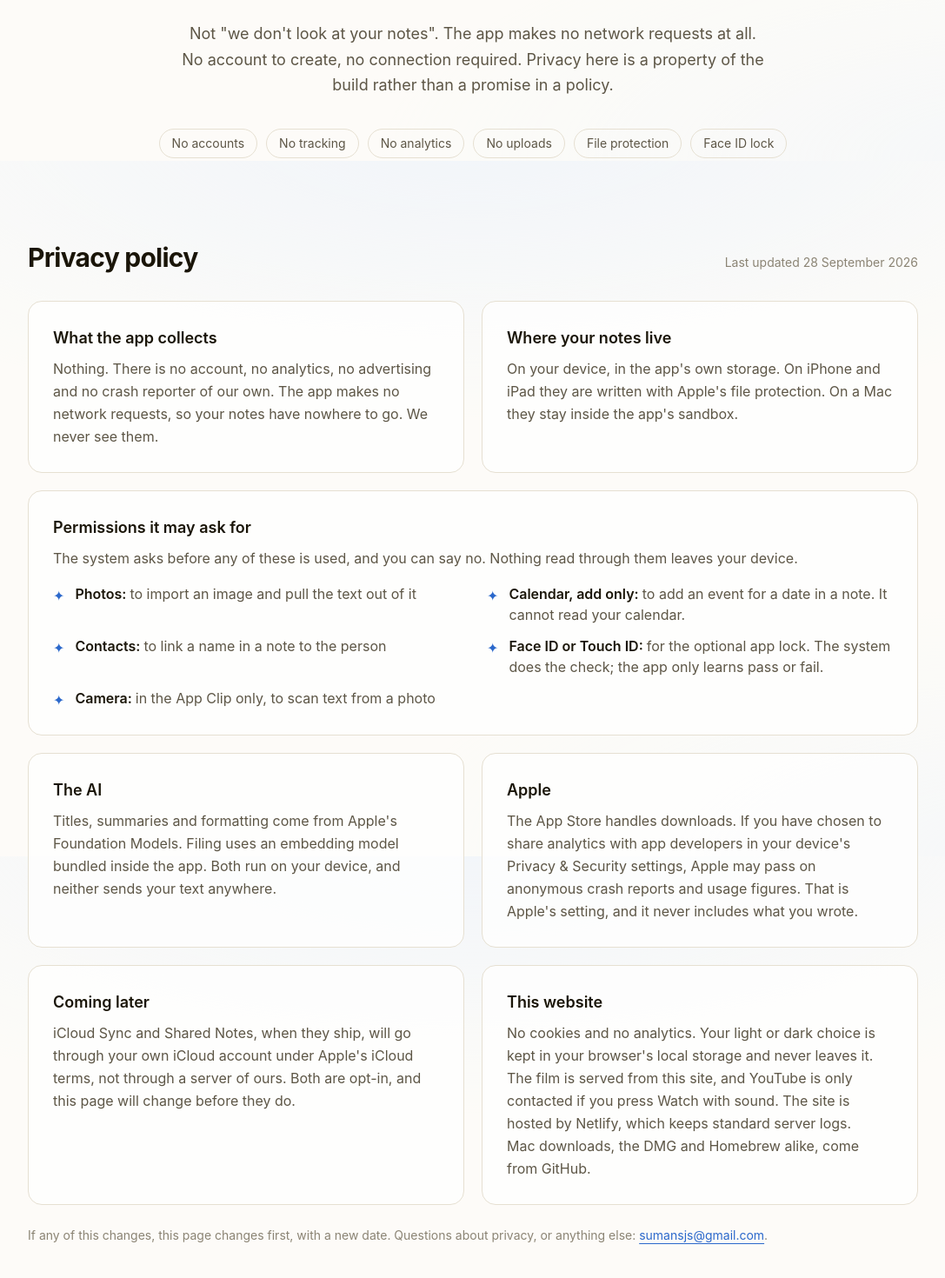
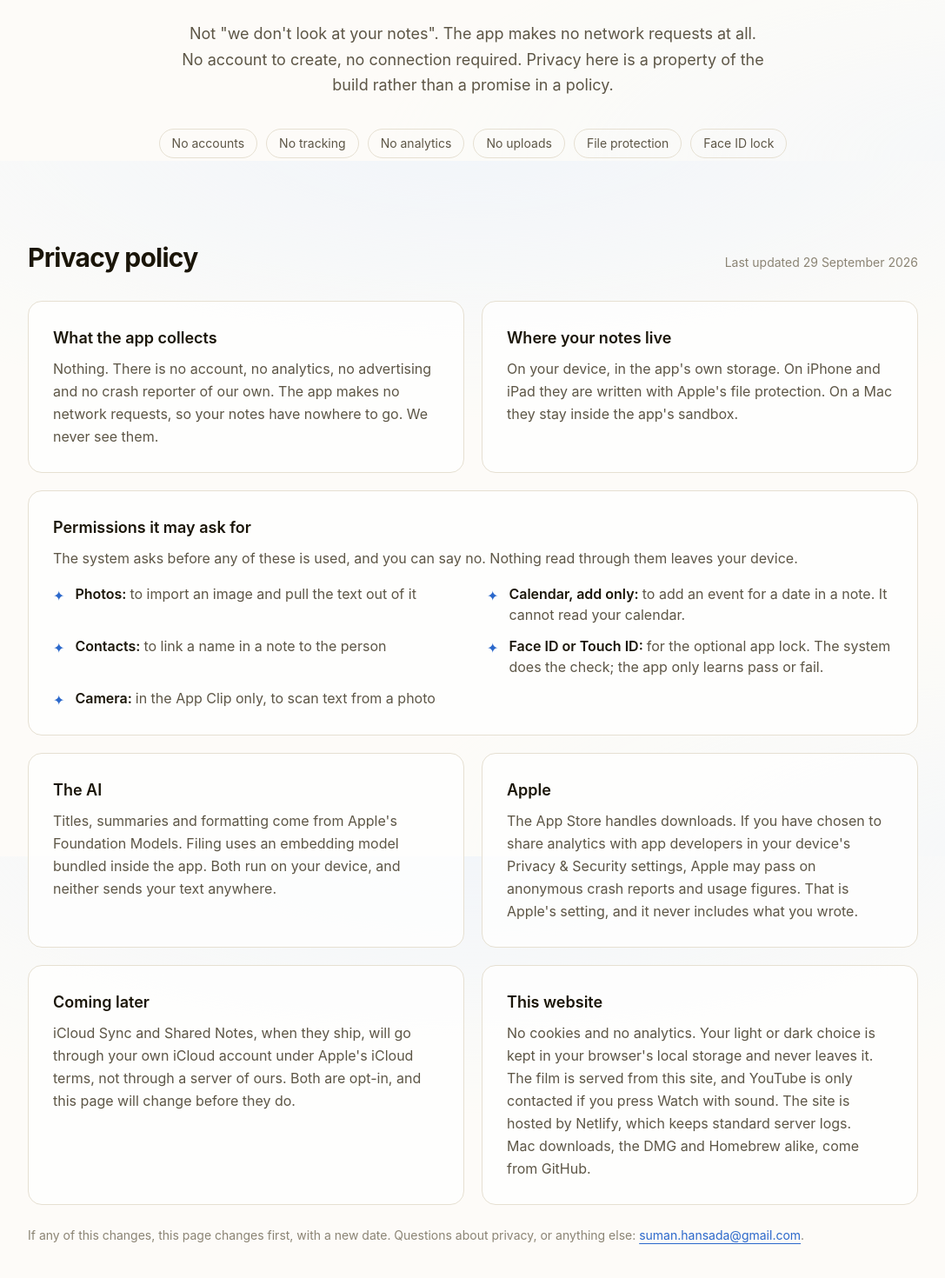
Before and after one commit to SumanHansada/NoteWorthy-Public, a React (Vite) app: page / in a window 1280 px wide. Shown: the part 10215-11685 px from the top of the page at 87% size, without its empty margins (96-1183 px from the left). Built offline with nearby package versions, Linux system fonts and the light colour scheme.

Commit message:
Change the contact email to suman.hansada@gmail.com
The address is in the privacy policy, so its date moves too.

Co-Authored-By: Claude Opus 5.5 <noreply@anthropic.com>

```diff
--- a/src/site/data.ts
+++ b/src/site/data.ts
@@ -32,7 +32,7 @@ export const LINKS = {
 
 // For privacy questions and anything else. Written out in full wherever it
 // appears, so it can be copied as well as clicked.
-export const CONTACT_EMAIL = "sumansjs@gmail.com";
+export const CONTACT_EMAIL = "suman.hansada@gmail.com";
 
 // The same notarized Mac build is also a Homebrew cask. The qualified name taps
 // and installs in one command.
@@ -279,7 +279,7 @@ export const TAGS = [
  *
  * Change the date whenever the text changes.
  */
-export const PRIVACY_UPDATED = "28 September 2026";
+export const PRIVACY_UPDATED = "29 September 2026";
 export const PRIVACY_CHANGES =
   `If any of this changes, this page changes first, with a new date. Questions about privacy, or anything else: ${CONTACT_EMAIL}.`;
 
```
